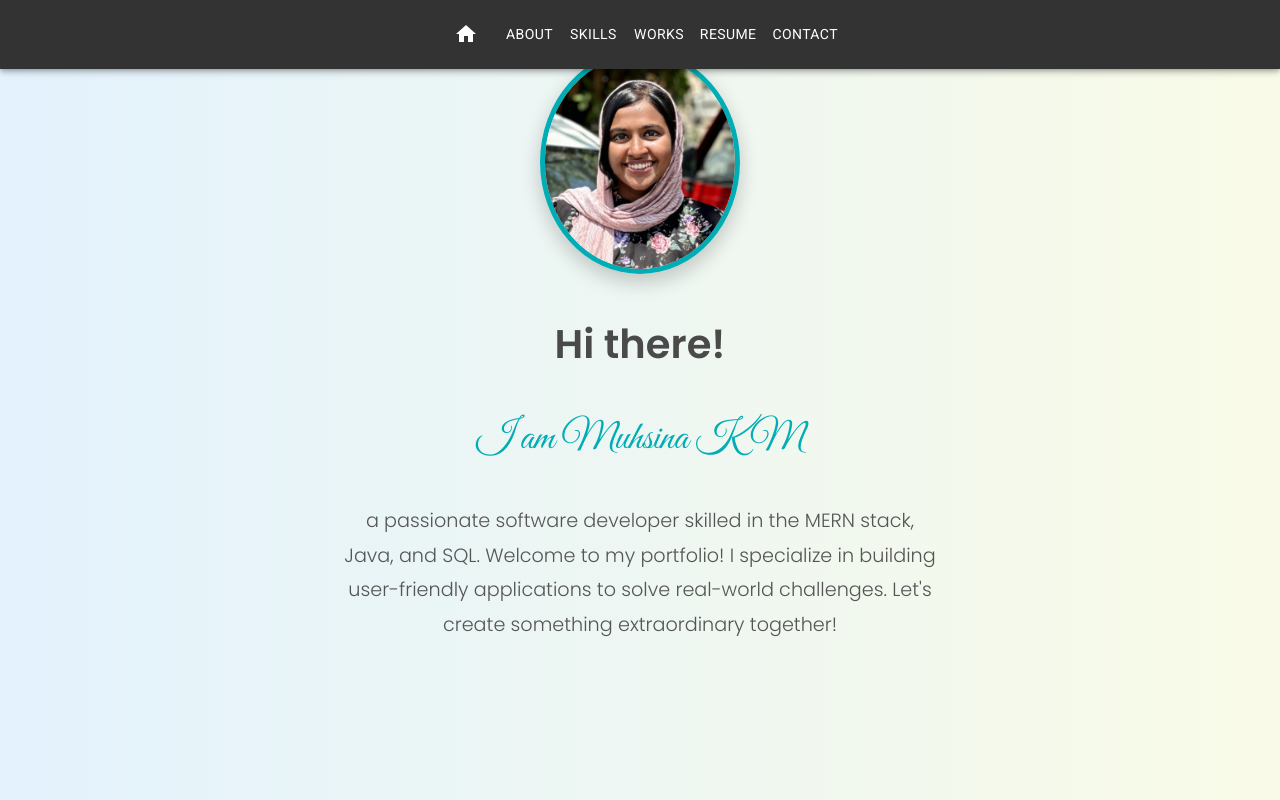
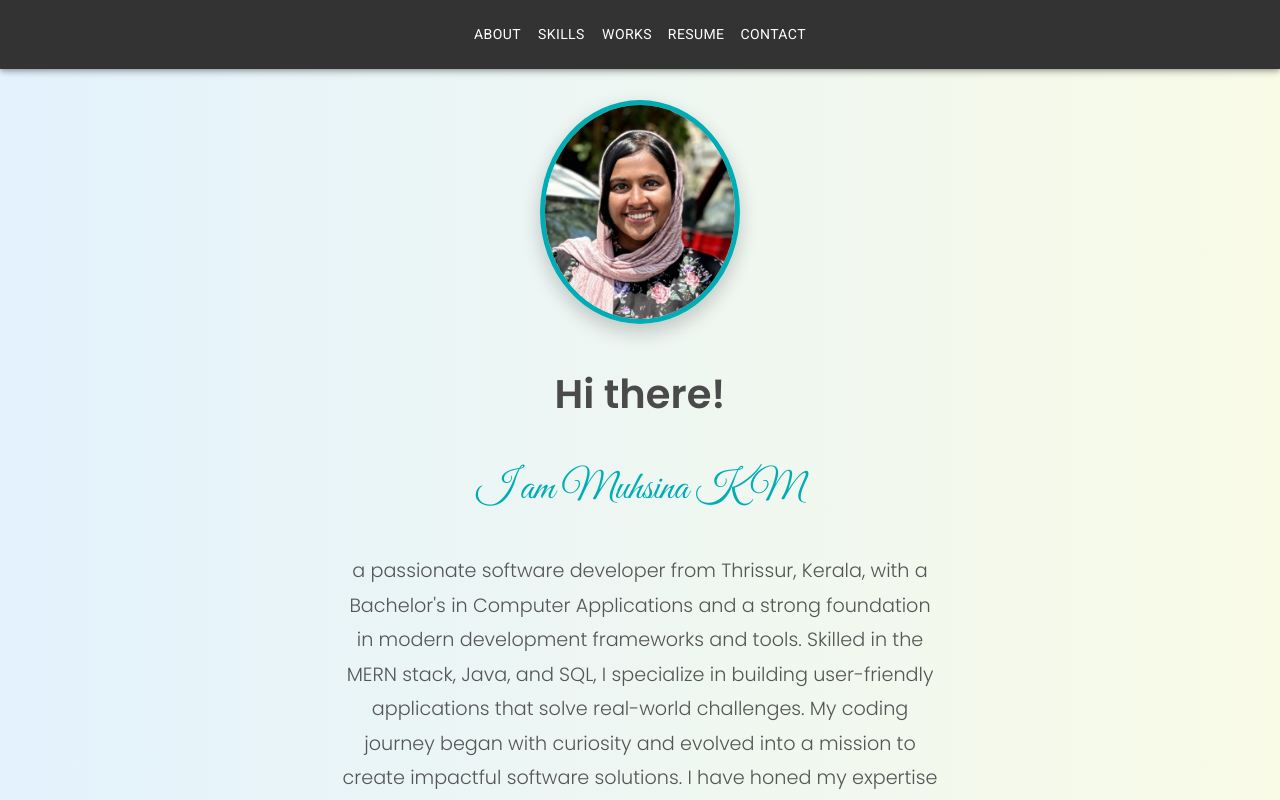
Before and after one commit to muhsina-km/portfolio-Muhsina-km, a React (Create React App) app: page / in a window 1280 px wide. Shown: the top 800 px of the page. Built offline with nearby package versions, Linux system fonts and the light colour scheme.

Commit message:
Add files via upload

```diff
--- a/src/App.js
+++ b/src/App.js
@@ -2,7 +2,6 @@ import React from 'react';
 import { BrowserRouter as Router, Routes, Route } from 'react-router-dom';
 import Navbar from './components/Navbar';
 import Home from './components/Home';
-import About from './components/About';
 import Skills from './components/Skills';
 import Resume from './components/Resume';
 import Contact from './components/Contact';
@@ -14,8 +13,7 @@ const App = () => {
       <Navbar />
       <Routes>
 
-      <Route path="/" element={<Home />} />
-        <Route path="/about" element={<About />} />
+        <Route path="/" element={<Home />} />
         <Route path="/skills" element={<Skills />} />
         <Route path="/resume" element={<Resume />} />
         <Route path="/contact" element={<Contact />} />
--- a/src/components/Contact.css
+++ b/src/components/Contact.css
@@ -85,10 +85,10 @@
   transition: color 0.3s ease, text-shadow 0.3s ease;
 }
 
-.contact-link:hover {
+/* .contact-link:hover {
   color: #008c9e;
-  text-shadow: 0px 0px 5px rgba(0, 173, 181, 0.8); /* Add glowing effect */
-}
+  text-shadow: 0px 0px 5px rgba(0, 173, 181, 0.8);
+} */
 
 .contact-text {
   color: #555;
--- a/src/components/Contact.jsx
+++ b/src/components/Contact.jsx
@@ -4,6 +4,9 @@ import './Contact.css';
 
 const ContactPage = () => {
   return (
+    <div style={{ marginTop: '50px' }}>
+      <br />
+
     <div className="contact-container">
       <h1 className="contact-title">Get in Touch</h1>
       <ul className="contact-list">
@@ -43,6 +46,7 @@ const ContactPage = () => {
         </li>
       </ul>
     </div>
+    </div>
   );
 };
 
--- a/src/components/Home.jsx
+++ b/src/components/Home.jsx
@@ -7,7 +7,7 @@ import profile from './image/profilepic.jpg';
 const App = () => (
   <div className="app-container">
 
-    <div className="center-content">
+    <div className="center-content" style={{ marginTop: '50px' }}>
       {/* Profile Image */}
       <Image
         width={200}
@@ -20,9 +20,13 @@ const App = () => (
       <p className="intro-text">Hi there!</p>
       <p className="name-text">I am Muhsina K M</p>
       <p className="description-text">
-        a passionate software developer skilled in the MERN stack, Java, and SQL. Welcome to my portfolio!
-        I specialize in building user-friendly applications to solve real-world challenges.
-        Let's create something extraordinary together!
+      a passionate software developer from Thrissur, Kerala, with a Bachelor's in Computer Applications and a strong
+      foundation in modern development frameworks and tools. Skilled in the MERN stack, Java, and SQL, I specialize in
+      building user-friendly applications that solve real-world challenges. My coding journey began with curiosity and
+      evolved into a mission to create impactful software solutions. I have honed my expertise in frontend technologies like
+      HTML, CSS, JavaScript, and React, complemented by backend tools such as Java, Spring, and Hibernate.
+      Completing Java Full Stack Development Training at Qspiders, Kochi, equipped me with industry-relevant skills and hands-on
+      experience in developing end-to-end applications. Let’s collaborate and create something extraordinary together!
       </p>
     </div>
   </div>
--- a/src/components/Navbar.jsx
+++ b/src/components/Navbar.jsx
@@ -8,7 +8,7 @@ import { Link } from 'react-router-dom';
 import HomeIcon from '@mui/icons-material/Home';
 
 const pages = [
-  { name: 'ABOUT', path: '/about' },
+  { name: 'ABOUT', path: '/' },
   { name: 'SKILLS', path: '/skills' },
   { name: 'WORKS', path: '/works' },
   { name: 'RESUME', path: '/resume' },
@@ -17,7 +17,8 @@ const pages = [
 
 function ResponsiveAppBar() {
   return (
-    <AppBar position="fixed" sx={{ backgroundColor: '#333333' }}>
+    <AppBar position="fixed"
+    sx={{ backgroundColor: '#333333'}}>
       <Container maxWidth="xl">
         <Toolbar disableGutters>
           <Box
@@ -27,18 +28,7 @@ function ResponsiveAppBar() {
               justifyContent: 'center',
             }}
           >
-            <Button
-              sx={{
-                my: 2,
-                color: 'white',
-                // display: 'block',
-                // textTransform: 'uppercase',
-              }}
-              component={Link}
-              to="/"
-            >
-             <HomeIcon />
-            </Button>
+
             {pages.map((page) => (
               <Button
                 key={page.name}
--- a/src/components/Resume.css
+++ b/src/components/Resume.css
@@ -66,7 +66,7 @@ ul li {
 }
 
 ul li::before {
-  content: "✔";
+  content: "\2022";
   color: #00adb5;
   margin-right: 10px;
   font-size: 1.2rem;
--- a/src/components/Resume.jsx
+++ b/src/components/Resume.jsx
@@ -3,7 +3,7 @@ import './Resume.css';
 
 const Resume = () => {
   return (
-    <div className="resume-page">
+    <div className="resume-page" style={{ marginTop: '50px' }}>
     <center>
       <h1 className="resume-title">My Journey So Far</h1>
       </center>
@@ -58,7 +58,6 @@ const Resume = () => {
               Developed a MERN stack application with features like secure login, dynamic product catalog, advanced search,
               and a seamless shopping experience.
             </p>
-            <p><strong>Role:</strong> Full-stack Developer</p>
           </li>
           <li>
             <strong>Hospital Management System</strong>
@@ -66,7 +65,6 @@ const Resume = () => {
               Created a Java-based application for managing hospital workflows, integrating Spring Framework and Hibernate
               for backend processes.
             </p>
-            <p><strong>Role:</strong> Backend Developer</p>
           </li>
         </ul>
       </section>
--- a/src/components/Skills.jsx
+++ b/src/components/Skills.jsx
@@ -3,7 +3,7 @@ import './Skills.css';
 
 const Skills = () => {
   return (
-    <div className="skills-page">
+    <div className="skills-page"  style={{ marginTop: '50px' }}>
       <h1 className="skills-title">My Technical Arsenal</h1>
 
       <div className="skills-container">
```
